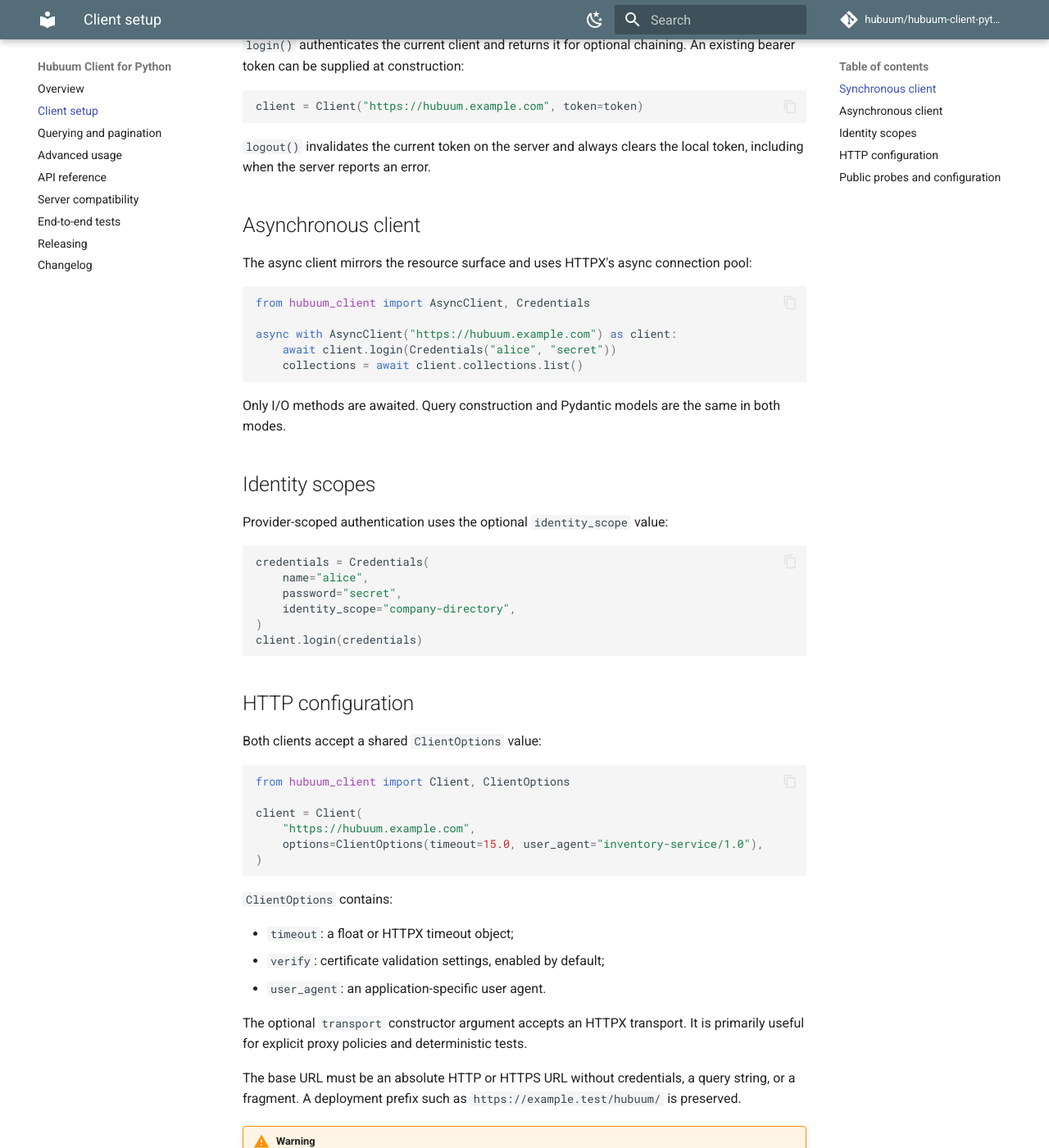
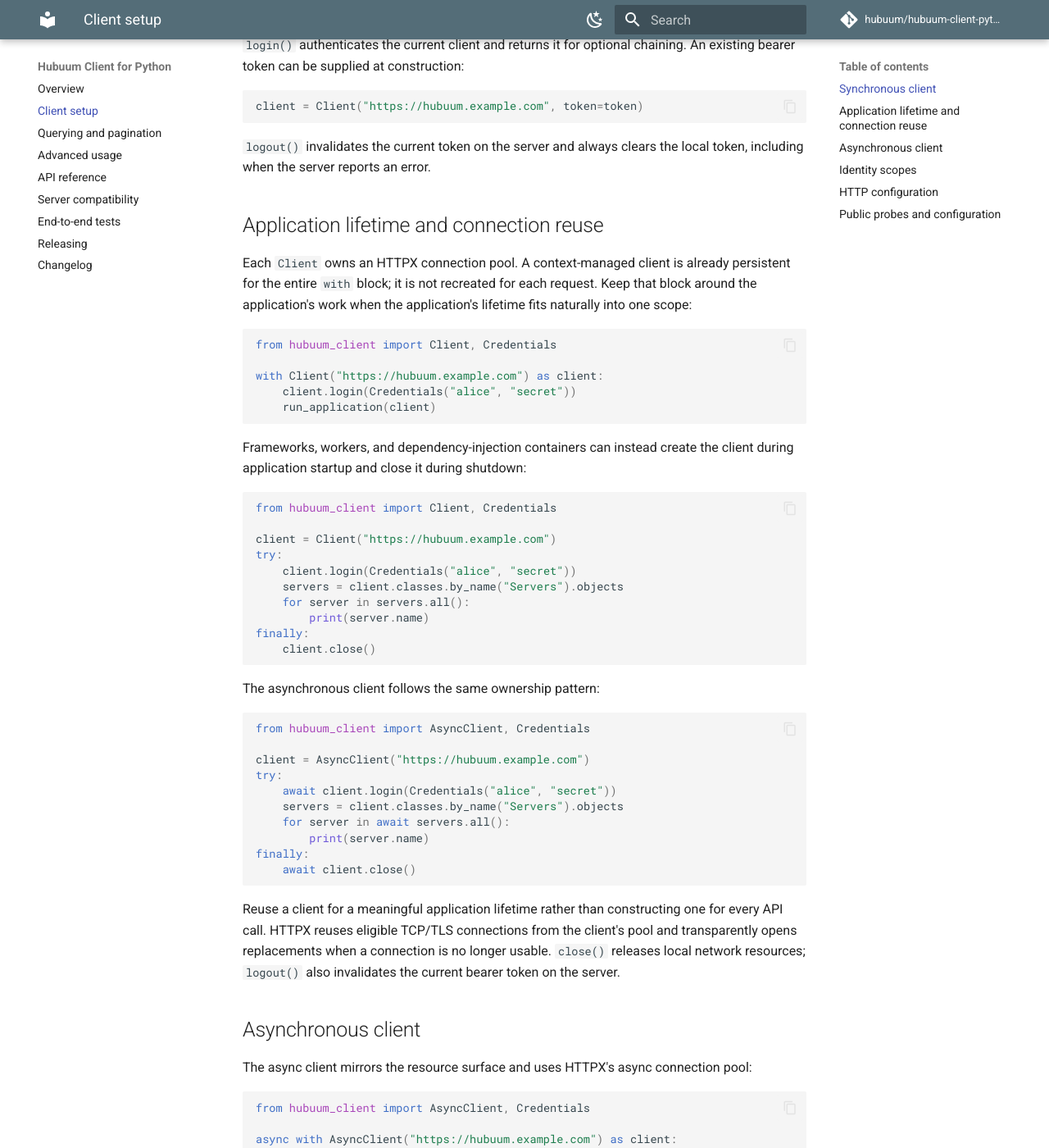
Before and after one commit to hubuum/hubuum-client-python, an MkDocs documentation site: the page built from docs/client.md, in a window 1280 px wide and 1400 px high, scrolled down 362 px. Shown: the whole window at 82% size. Built offline with MkDocs 1.6.1 and Material for MkDocs 9.7.7, drawn with Linux system fonts in a browser that asks for light colours; comment, search, counter and statistics services are not loaded; some of the changed text lies outside the part shown.

````diff
--- a/docs/client.md
+++ b/docs/client.md
@@ -22,6 +22,58 @@
 `logout()` invalidates the current token on the server and always clears the
 local token, including when the server reports an error.
 
+## Application lifetime and connection reuse
+
+Each `Client` owns an HTTPX connection pool. A context-managed client is already
+persistent for the entire `with` block; it is not recreated for each request.
+Keep that block around the application's work when the application's lifetime
+fits naturally into one scope:
+
+```python
+from hubuum_client import Client, Credentials
+
+with Client("https://hubuum.example.com") as client:
+    client.login(Credentials("alice", "secret"))
+    run_application(client)
+```
+
+Frameworks, workers, and dependency-injection containers can instead create the
+client during application startup and close it during shutdown:
+
+```python
+from hubuum_client import Client, Credentials
+
+client = Client("https://hubuum.example.com")
+try:
+    client.login(Credentials("alice", "secret"))
+    servers = client.classes.by_name("Servers").objects
+    for server in servers.all():
+        print(server.name)
+finally:
+    client.close()
+```
+
+The asynchronous client follows the same ownership pattern:
+
+```python
+from hubuum_client import AsyncClient, Credentials
+
+client = AsyncClient("https://hubuum.example.com")
+try:
+    await client.login(Credentials("alice", "secret"))
+    servers = client.classes.by_name("Servers").objects
+    for server in await servers.all():
+        print(server.name)
+finally:
+    await client.close()
+```
+
+Reuse a client for a meaningful application lifetime rather than constructing
+one for every API call. HTTPX reuses eligible TCP/TLS connections from the
+client's pool and transparently opens replacements when a connection is no
+longer usable. `close()` releases local network resources; `logout()` also
+invalidates the current bearer token on the server.
+
 ## Asynchronous client
 
 The async client mirrors the resource surface and uses HTTPX's async connection
@@ -37,6 +89,9 @@
 
 Only I/O methods are awaited. Query construction and Pydantic models are the
 same in both modes.
+
+Create and close an `AsyncClient` within the same application and event-loop
+lifetime.
 
 ## Identity scopes
 
````
Also changed, not shown: CHANGELOG.md (+5 -0 lines), README.md (+20 -2 lines), docs/advanced.md (+9 -6 lines), docs/index.md (+2 -2 lines), docs/querying.md (+17 -9 lines), 7 other files.
